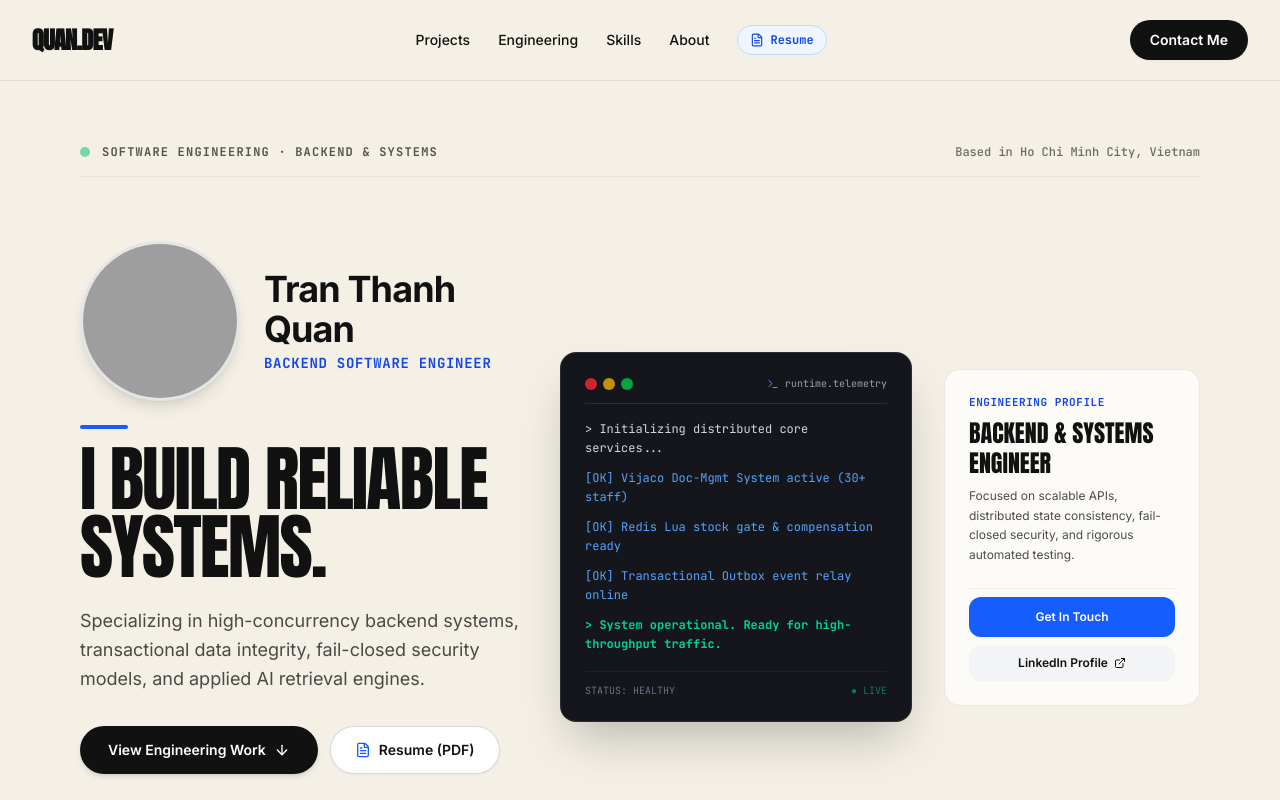
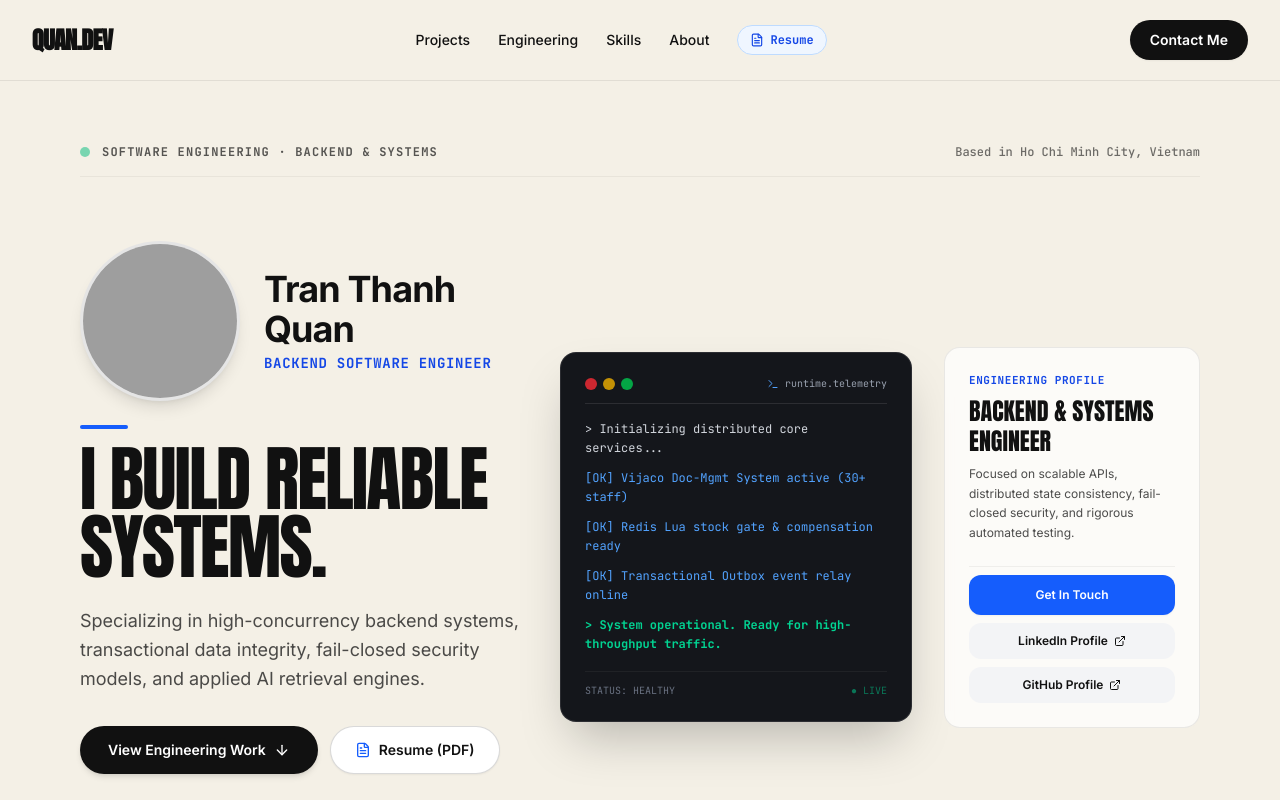
Before and after one commit to qwan30/portfolio-2026, a React (Vite) app: page / in a window 1280 px wide. Shown: the top 800 px of the page. Built offline with nearby package versions, Linux system fonts and the light colour scheme; grey boxes are pictures that could not be loaded; a web font is replaced by a local one.

Commit message:
feat: update LinkedIn URL and add GitHub Profile button to Hero

```diff
--- a/src/components/Hero.tsx
+++ b/src/components/Hero.tsx
@@ -171,6 +171,15 @@ export const Hero: React.FC<HeroProps> = ({ onOpenContact }) => {
                 <span>LinkedIn Profile</span>
                 <ExternalLink className="w-3 h-3" />
               </a>
+              <a
+                href={personal.socials.github}
+                target="_blank"
+                rel="noopener noreferrer"
+                className="w-full py-2.5 rounded-xl bg-gray-100 hover:bg-gray-200 text-ink font-sans text-xs font-semibold transition-colors flex items-center justify-center gap-1.5"
+              >
+                <span>GitHub Profile</span>
+                <ExternalLink className="w-3 h-3" />
+              </a>
             </div>
           </div>
 
--- a/src/data/portfolioData.ts
+++ b/src/data/portfolioData.ts
@@ -162,7 +162,7 @@ export const portfolioData: PortfolioData = {
     resumeUrl: "/SE196734_Tran_Thanh_Quan_CV.pdf",
     socials: {
       github: "https://github.com/qwan30",
-      linkedin: "https://www.linkedin.com/in/tran-thanh-quan-eric-78842b326/",
+      linkedin: "https://www.linkedin.com/in/quan-tran-78842b326/",
       facebook: "https://www.facebook.com/tran.quan.182591/?locale=vi_VN"
     },
     heroStatement: "I BUILD RELIABLE SYSTEMS.",
```
